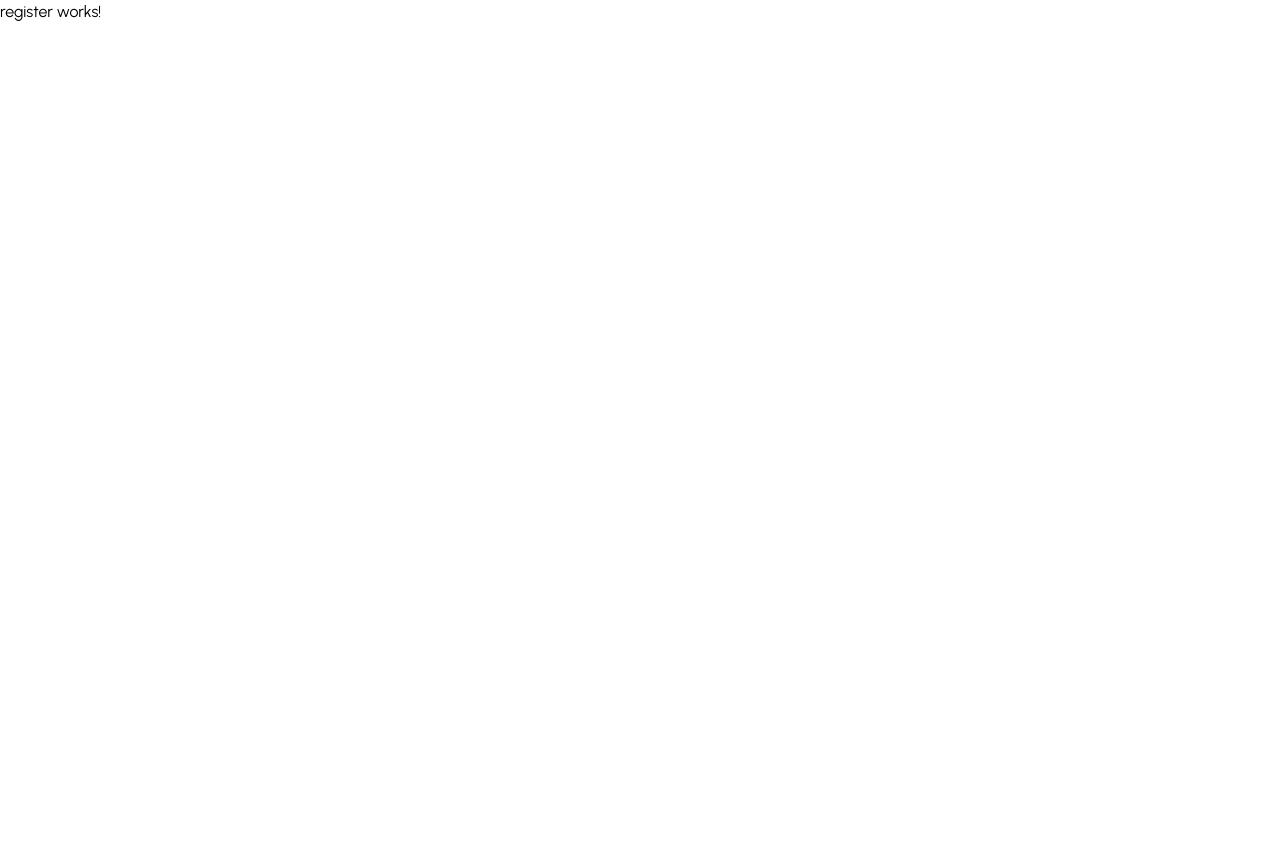
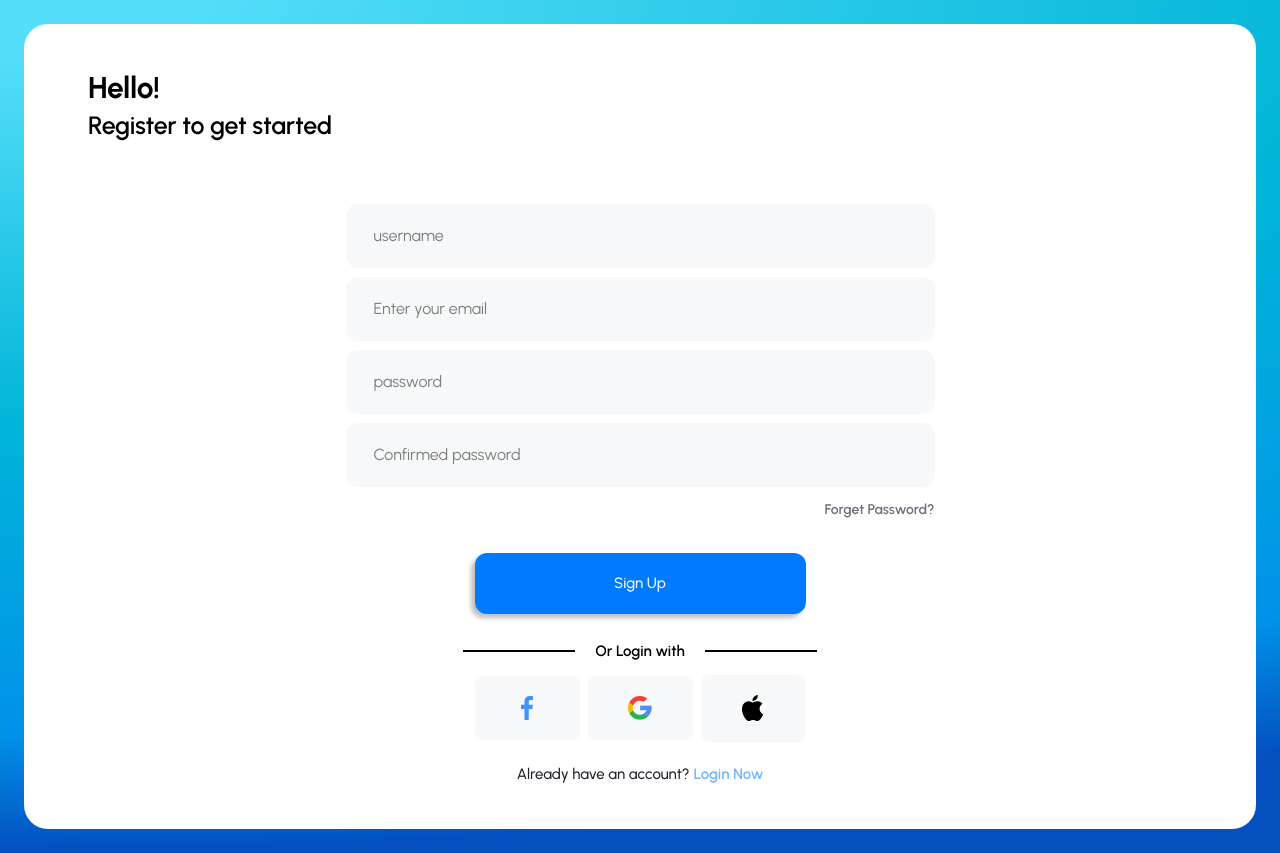
Before and after one commit to MostafaGoda123/helix-frontend, an Angular app: page /register in a window 1280 px wide. Before the commit the page ends 800 px from the top, so only its background shows below. Built offline with nearby package versions, Linux system fonts and the light colour scheme.

Commit message:
i finished the design of the  register page

```diff
--- a/src/app/pages/auth/register/register.html
+++ b/src/app/pages/auth/register/register.html
@@ -1 +1,96 @@
-<p>register works!</p>
+<div class="min-h-screen w-full flex flex-col p-4 md:p-6 items-center justify-center bg-[radial-gradient(226.67%_104.68%_at_0%_0%,#54DEF9_6.26%,#00B4D8_47.92%,#0092E9_81.98%,#0450C1_95.15%)]">
+  <!-- Form Card -->
+  <div class="w-full max-w-full md:container md:px-0 md:mx-auto">
+    <div class="flex flex-col rounded-3xl px-6 py-8 md:px-8 md:py-11 bg-white md:bg-white">
+      <div class="flex flex-col gap-6 md:gap-8.75">
+        <div class="flex flex-col gap-6 md:gap-7.5 md:px-8">
+          <!-- Welcome Message -->
+          <div class="flex flex-col items-start gap-1 md:gap-0.5 mb-6 md:mb-8">
+            <p class="font-bold text-2xl md:text-[30px] leading-snug md:leading-[1.3] tracking-tight md:tracking-[-0.01em]">
+              Hello!
+            </p>
+            <p class="font-semibold text-xl md:text-[25px] leading-snug md:leading-[1.3] tracking-tight md:tracking-[-0.01em] text-gray-600 md:text-current">
+              Register to get started
+            </p>
+          </div>
+
+          <!-- Form Inputs -->
+          <form action="" method="" class="flex flex-col gap-4 md:gap-2.25 items-center justify-center">
+            <input
+              type="text"
+              name="username"
+              id="username"
+              class="block rounded-xl px-4 py-4 md:px-7 md:py-5 bg-[#F7F8F9] border-0 outline-none w-full md:w-147.25"
+              placeholder="username"
+              required
+            />
+            <input
+              type="email"
+              name="mail"
+              id="mail"
+              class="block rounded-xl px-4 py-4 md:px-7 md:py-5 bg-[#F7F8F9] border-0 outline-none w-full md:w-147.25"
+              placeholder="Enter your email"
+              required
+            />
+            <input
+              type="password"
+              name="password"
+              id="password"
+              class="block rounded-xl px-4 py-4 md:px-7 md:py-5 bg-[#F7F8F9] border-0 outline-none w-full md:w-147.25"
+              placeholder="password"
+              required
+            />
+            <input
+              type="password"
+              name="password"
+              id="password"
+              class="block rounded-xl px-4 py-4 md:px-7 md:py-5 bg-[#F7F8F9] border-0 outline-none w-full md:w-147.25"
+              placeholder="Confirmed password"
+              required
+            />
+            <a
+              routerLink=""
+              class="block text-[#6A707C] font-semibold text-sm md:text-[14px] leading-1 text-right mt-2 md:mt-3 w-full md:w-147.25"
+              >Forget Password?</a
+            >
+            <button
+              type="submit"
+              class="flex flex-col justify-center items-center rounded-xl bg-[#007BFF] shadow-[-4px_4px_4px_0px_#00000040] text-white px-6 py-4 md:px-8 md:py-5 mt-6 md:mt-8 font-medium text-sm md:text-[15px] text-center w-full md:w-82.75"
+            >
+              Sign Up
+            </button>
+          </form>
+        </div>
+
+        <!-- Social Media -->
+        <div class="flex flex-col gap-5 md:gap-5.5 justify-center items-center">
+          <!-- Or Separator -->
+          <div class="flex flex-row items-center w-full md:w-auto gap-2 md:gap-3">
+            <span class="block flex-1 md:flex-none border border-black md:w-28"></span>
+            <span class="block font-semibold text-sm md:text-[15px] leading-1 tracking-normal px-2"
+              >Or Login with</span
+            >
+            <span class="block flex-1 md:flex-none border border-black md:w-28"></span>
+          </div>
+          <!-- Social Media Icons -->
+          <div class="flex flex-row gap-3 md:gap-2 justify-center items-center w-full md:w-auto">
+            <a href="https://www.facebook.com" target="_blank" class="flex flex-1 md:flex-none justify-center rounded-lg items-center bg-[#F7F8F9] py-3 md:py-5 md:w-26.25">
+              <img src="facebook-ic.png" alt="facebook icon"/>
+            </a>
+            <a href="https://www.google.com" target="_blank" class="flex flex-1 md:flex-none justify-center rounded-lg items-center bg-[#F7F8F9] py-3 md:py-5 md:w-26.25">
+              <img src="google-ic.png" alt="google icon"/>
+            </a>
+            <a href="https://www.apple.com" target="_blank" class="flex flex-1 md:flex-none justify-center rounded-lg items-center bg-[#F7F8F9] py-3 md:py-5 md:w-26.25">
+              <img src="apple-ic.png" alt="apple icon"/>
+            </a>
+          </div>
+          <!-- Register Now -->
+          <div class="flex flex-row gap-1 justify-center items-center">
+            <span class="font-medium text-sm md:text-[15px] leading-[1.4] tracking-[1%] text-[#1E232C]">Already have an account?</span>
+            <a routerLink="" class="font-semibold text-[#74B6FD] text-sm md:text-[15px] leading-[1.4] tracking-[1%]">Login Now</a>
+          </div>
+        </div>
+      </div>
+    </div>
+  </div>
+</div>
```
